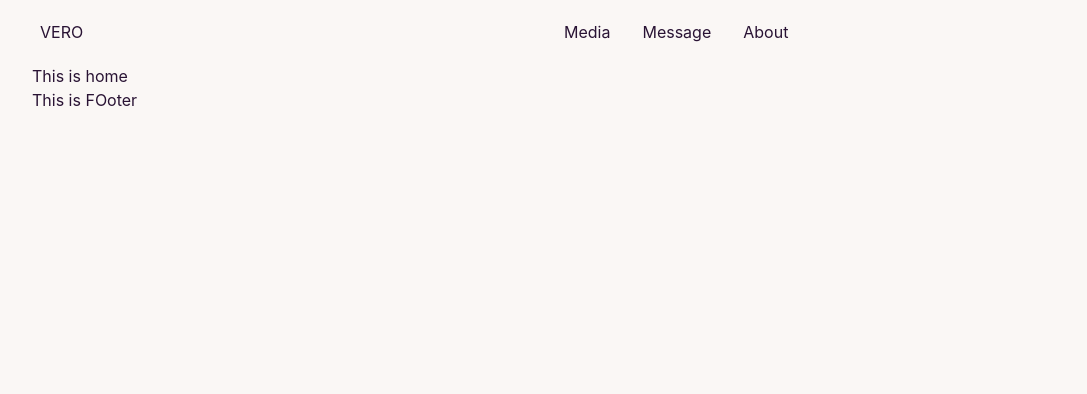
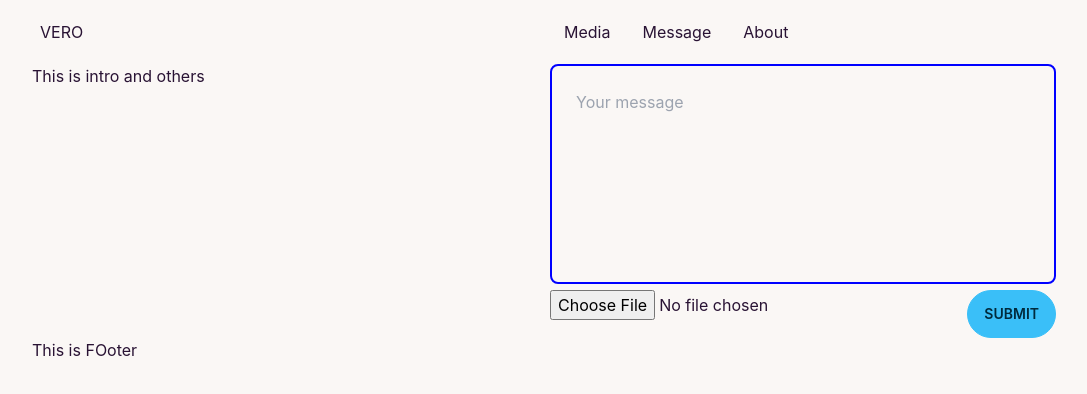
Before and after one commit to prio12/Social-Site, a React (Create React App) app: page / in a window 1280 px wide. Shown: the top 394 px of the page, without its empty margins (96-1183 px from the left). Built offline with nearby package versions, Linux system fonts and the light colour scheme.

Commit message:
file and text area added

```diff
--- a/package.json
+++ b/package.json
@@ -9,6 +9,7 @@
     "daisyui": "^2.46.0",
     "react": "^18.2.0",
     "react-dom": "^18.2.0",
+    "react-hook-form": "^7.41.2",
     "react-router-dom": "^6.6.1",
     "react-scripts": "5.0.1",
     "web-vitals": "^2.1.4"
--- /dev/null
+++ b/src/Pages/Home/Form/Form.css
@@ -0,0 +1,9 @@
+
+textarea {
+    width: 100%;
+    padding: 1.5rem;
+    border-radius: 0.5rem;
+    background: transparent;
+    border: 2px solid blue;
+    resize: none;
+}
--- /dev/null
+++ b/src/Pages/Home/Form/Form.js
@@ -0,0 +1,46 @@
+import React from "react";
+import { useForm } from "react-hook-form";
+import './Form.css'
+// import { useForm } from "react-hook-form";
+const Form = () => {
+    const { register, handleSubmit, formState: { errors } } = useForm();
+//    const handleForm = event =>{
+//     event.preventDefault();
+//     const form = event.target;
+//     const text = form.message.value;
+//     const img = form.file.value;
+//     const status = {
+//         text,
+//         img
+//     }
+//     console.log(status)
+//    }
+const onSubmit = data =>{
+   console.log(data)
+};
+  return (
+    <div className="grid gap-3 grid-cols-1 md:grid-cols-2 lg:grid-cols-2">
+      <div>
+        <h3>This is intro and others</h3>
+      </div>
+      <div>
+
+      <form onSubmit={handleSubmit(onSubmit)}>
+      <textarea
+            {...register("text")}
+            rows="7"
+            placeholder="Your message"
+            required
+          >
+          </textarea>
+          <div className="flex justify-between">
+          <input {...register("img")} type="file" />
+          <input className="btn btn-info" type="submit" />
+          </div>
+      </form>
+      </div>
+    </div>
+  );
+};
+
+export default Form;
--- a/src/Pages/Home/Home.js
+++ b/src/Pages/Home/Home.js
@@ -1,9 +1,10 @@
 import React from 'react';
+import Form from './Form/Form';
 
 const Home = () => {
     return (
         <div>
-            <h1>This is home</h1>
+            <Form></Form>
         </div>
     );
 };
```
Also changed, not shown: 1 other file (tests, documents, lock files or other folders).
